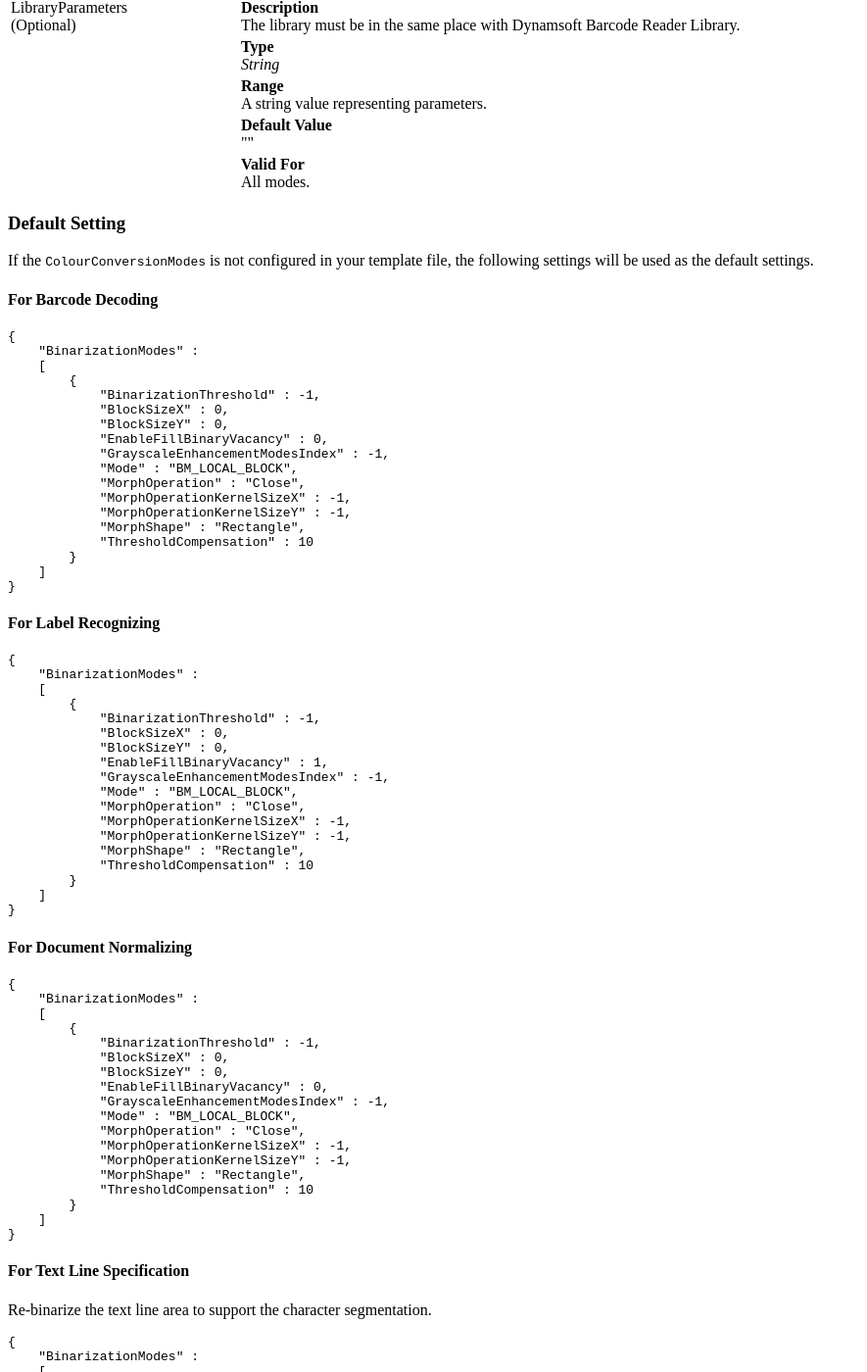
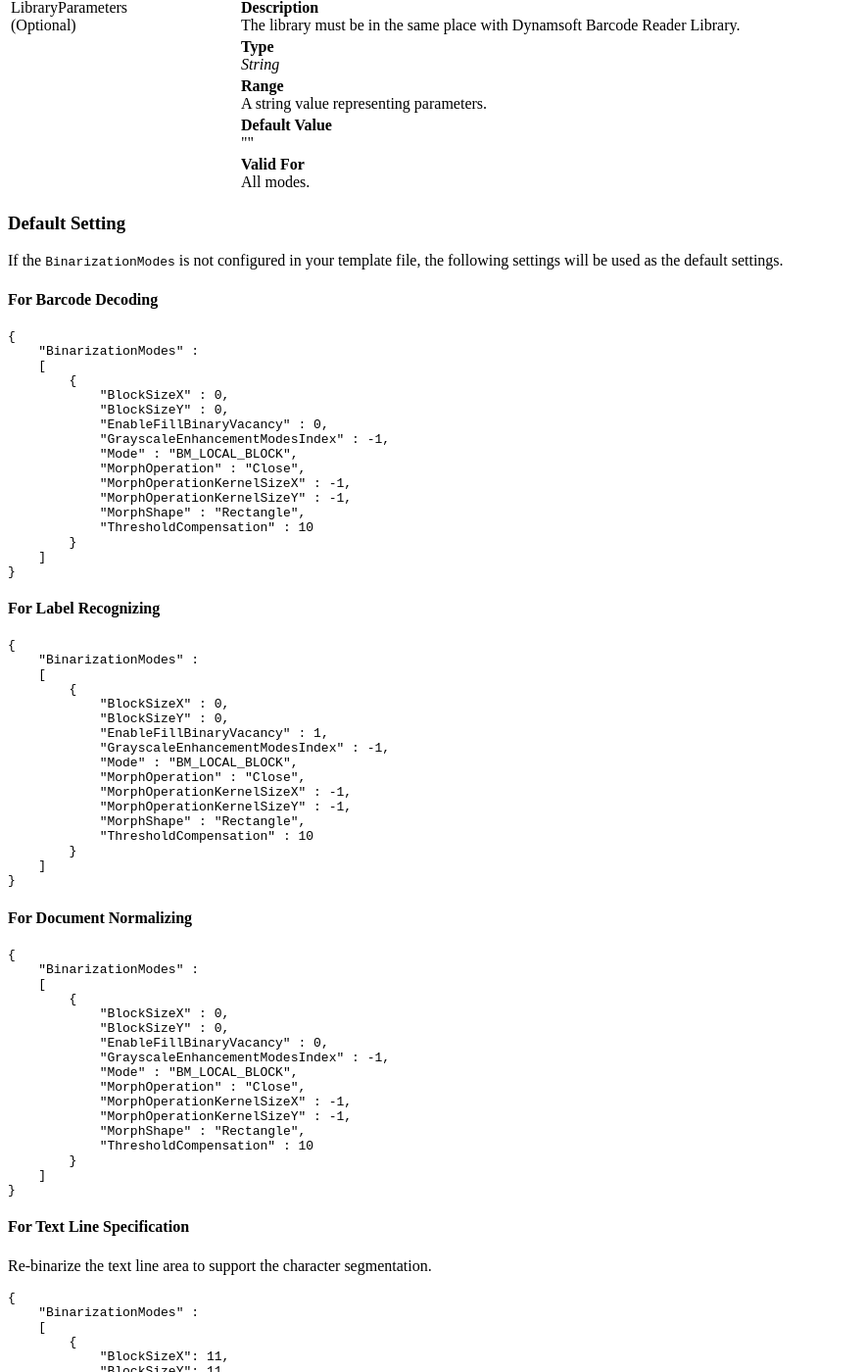
Before and after one commit to dynamsoft-docs/capture-vision-docs, a Jekyll site: the page built from parameters/reference/image-parameter/binarization-modes.md, in a window 1280 px wide and 1400 px high, scrolled down 3233 px. Shown: the whole window at 98% size, without its empty margins (0-885 px from the left). Built offline with Jekyll 4.4.1, drawn with Linux system fonts in a browser that asks for light colours; some of the changed text lies outside the part shown.

Commit message:
update BinarizationModes

```diff
--- a/parameters/reference/image-parameter/binarization-modes.md
+++ b/parameters/reference/image-parameter/binarization-modes.md
@@ -280,7 +280,7 @@ Parameter `BinarizationModes` consist of a group of binarization mode objects. E
 
 ### Default Setting
 
-If the `ColourConversionModes` is not configured in your template file, the following settings will be used as the default settings.
+If the `BinarizationModes` is not configured in your template file, the following settings will be used as the default settings.
 
 #### For Barcode Decoding
 
@@ -289,7 +289,6 @@ If the `ColourConversionModes` is not configured in your template file, the foll
     "BinarizationModes" :
     [
         {
-            "BinarizationThreshold" : -1,
             "BlockSizeX" : 0,
             "BlockSizeY" : 0,
             "EnableFillBinaryVacancy" : 0,
@@ -312,7 +311,6 @@ If the `ColourConversionModes` is not configured in your template file, the foll
     "BinarizationModes" :
     [
         {
-            "BinarizationThreshold" : -1,
             "BlockSizeX" : 0,
             "BlockSizeY" : 0,
             "EnableFillBinaryVacancy" : 1,
@@ -335,7 +333,6 @@ If the `ColourConversionModes` is not configured in your template file, the foll
     "BinarizationModes" :
     [
         {
-            "BinarizationThreshold" : -1,
             "BlockSizeX" : 0,
             "BlockSizeY" : 0,
             "EnableFillBinaryVacancy" : 0,
@@ -360,7 +357,6 @@ Re-binarize the text line area to support the character segmentation.
     "BinarizationModes" :
     [
         {
-            "BinarizationThreshold": -1,
             "BlockSizeX": 11,
             "BlockSizeY": 11,
             "EnableFillBinaryVacancy": 1,
```
